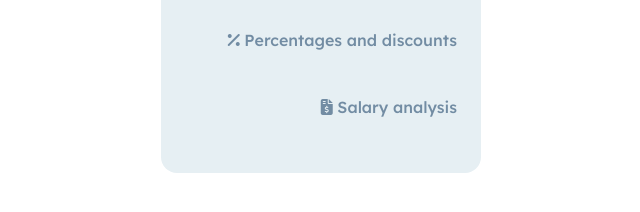
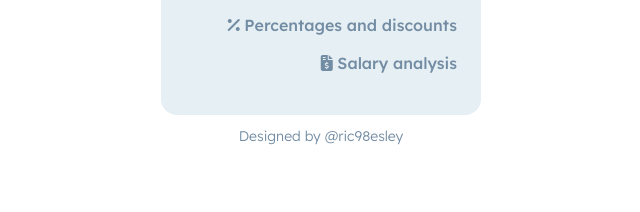
Before and after one commit to ric98esley/js-practico, a plain HTML site: page index.html in a window 1280 px wide. Shown: the part 378-590 px from the top of the page, without its empty margins (319-959 px from the left). Drawn offline with Linux system fonts and the light colour scheme.

Commit message:
add footer

```diff
--- a/assets/style/styles.css
+++ b/assets/style/styles.css
@@ -43,7 +43,8 @@ header h1 {
     margin-bottom: 24px;
 }
 .nav-header ul {
-    height: 200px;
+    height: 2
+    00px;
     display: flex;
     margin: 0;
     padding: 0;
@@ -61,3 +62,11 @@ header h1 {
     cursor: pointer;
     color: var(--brown-mid);
 }
+footer {
+    margin-top: 12px;
+}
+footer p{
+    font-size: var(--sm);
+    color: var(--blue-gray);
+    font-weight: 300;
+}
--- a/index.html
+++ b/index.html
@@ -25,6 +25,7 @@
     <main>
     </main>
     <footer>
+        <p>Designed by @ric98esley</p>
     </footer>
     <script src="https://kit.fontawesome.com/82d3d63f3c.js" crossorigin="anonymous"></script>
 </body>
```
